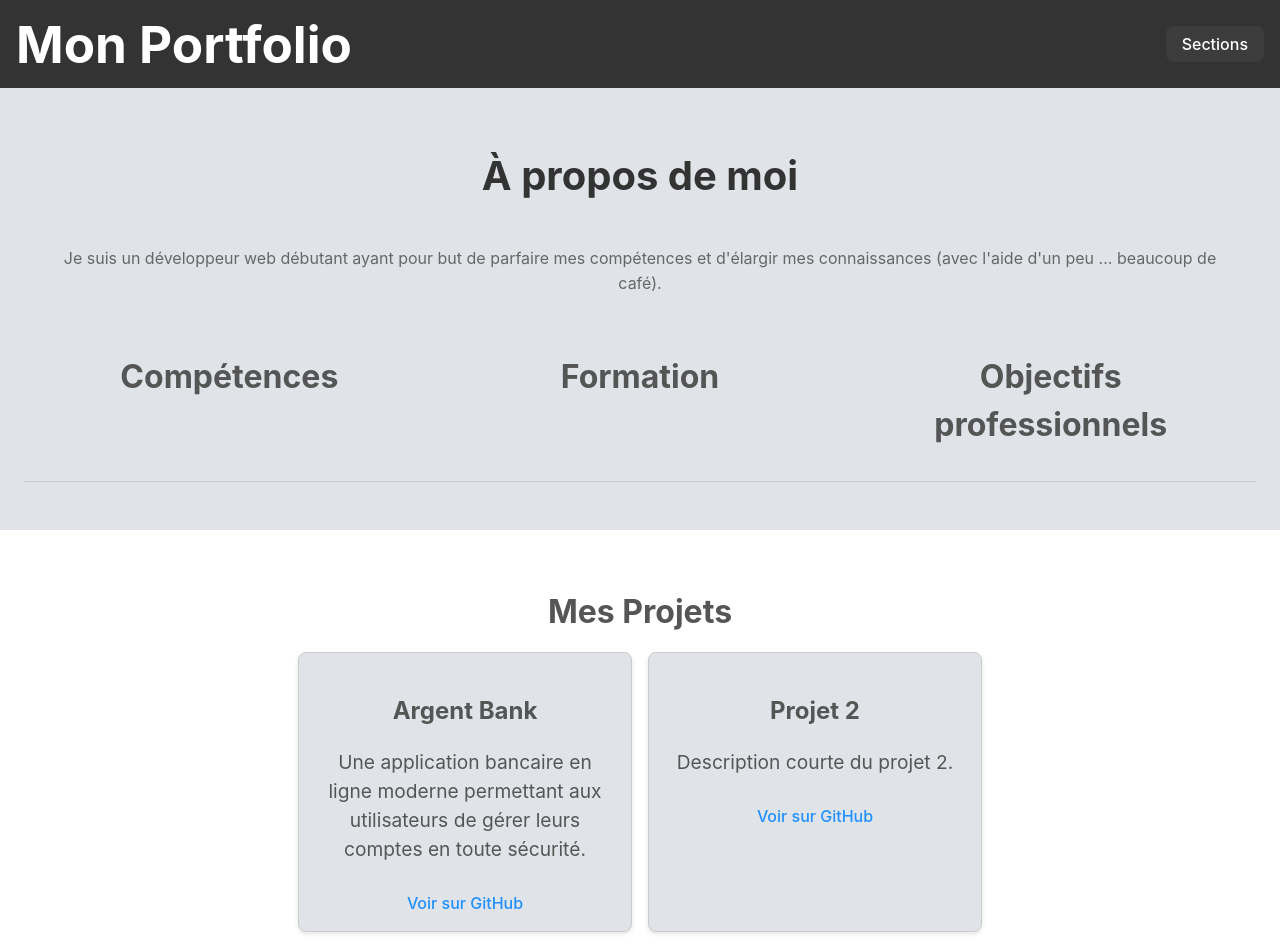
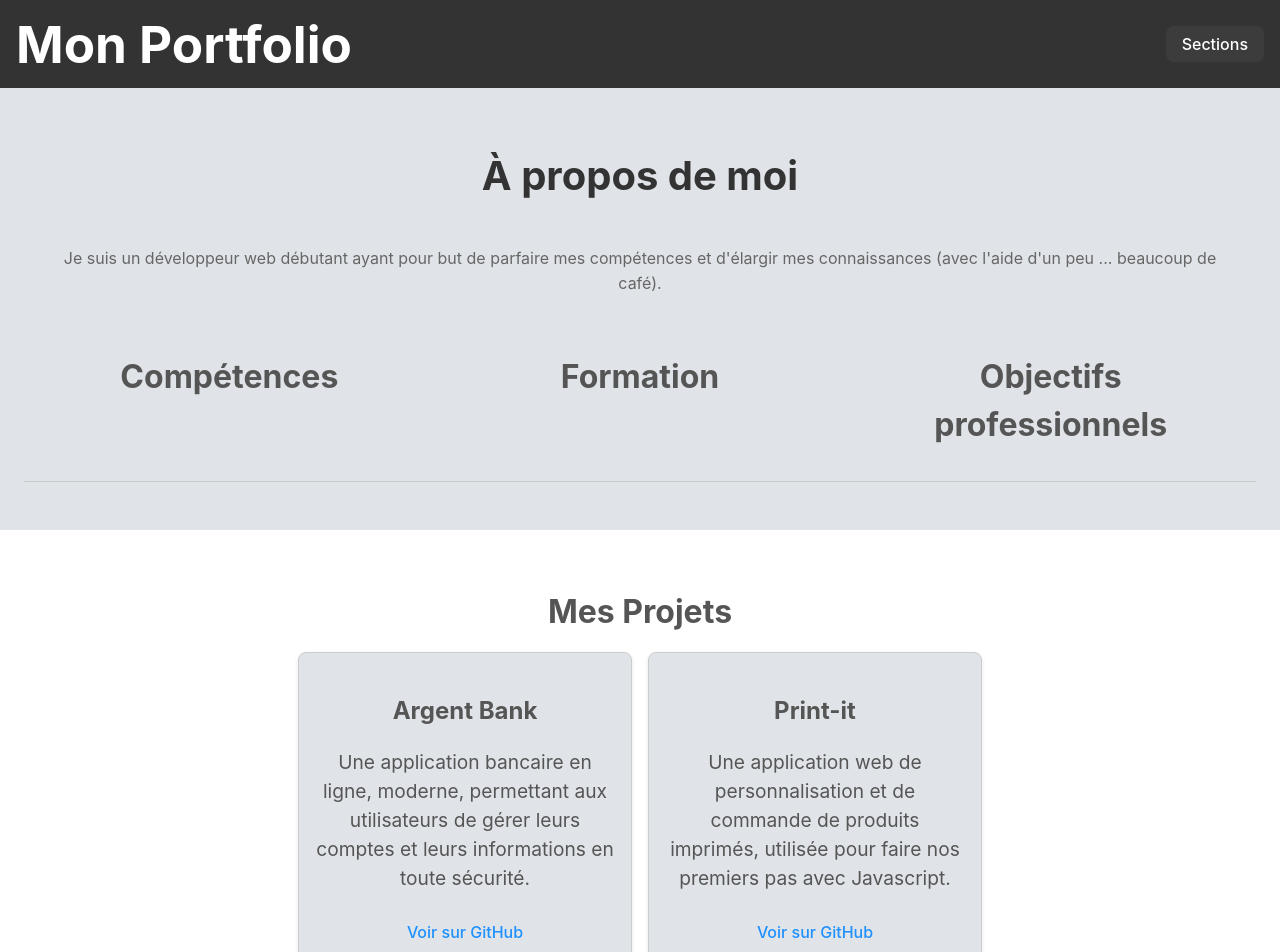
Before and after one commit to Alex-b6/p12---Portfolio, a React (Vite) app: page / in a window 1280 px wide. Shown: the top 952 px of the page. Built offline with nearby package versions, Linux system fonts and the light colour scheme.

Commit message:
Add : added second project

```diff
--- a/src/components/Projects.jsx
+++ b/src/components/Projects.jsx
@@ -5,7 +5,7 @@ import "slick-carousel/slick/slick.css";
 import "slick-carousel/slick/slick-theme.css";
 
 // Importer les images dynamiquement
-const images = import.meta.glob('../assets/images/*.{png,jpg,jpeg,svg}');
+const images = import.meta.glob('../assets/images/*.{png,jpg,jpeg,svg,webp}');
 
 const loadImages = async () => {
   const imageUrls = {};
@@ -19,17 +19,17 @@ const loadImages = async () => {
 const projectData = [
   {
     title: "Argent Bank",
-    shortDescription: "Une application bancaire en ligne moderne permettant aux utilisateurs de gérer leurs comptes en toute sécurité.",
+    shortDescription: "Une application bancaire en ligne, moderne, permettant aux utilisateurs de gérer leurs comptes et leurs informations en toute sécurité.",
     fullDescription: "Le projet Argent Bank est une application bancaire en ligne développée dans le cadre d'un parcours de formation sur OpenClassrooms. L'application offre une interface utilisateur moderne et réactive, permettant aux utilisateurs de gérer leurs comptes bancaires en toute sécurité. Les principales fonctionnalités incluent la connexion sécurisée, la visualisation des soldes de comptes, l'historique des transactions, et la possibilité de gérer les informations personnelles. Ce projet met en œuvre des technologies web actuelles telles que React pour le front-end et Node.js pour le back-end, garantissant une expérience utilisateur fluide et sécurisée.",
     github: "https://github.com/Alex-b6/P11-ArgentBank-website",
-    images: ["ArgentBank1.png", "ArgentBank2.png", "ArgentBank3.png", "ArgentBank4.png"]
+    images: ["ArgentBank1.webp", "ArgentBank2.webp", "ArgentBank3.webp", "ArgentBank4.webp"]
   },
   {
-    title: "Projet 2",
-    shortDescription: "Description courte du projet 2.",
-    fullDescription: "Description complète du projet 2.",
-    github: "lien-vers-github-projet-2",
-    images: ["image4.jpg", "image5.jpg", "image6.jpg"]
+    title: "Print-it",
+    shortDescription: "Une application web de personnalisation et de commande de produits imprimés, utilisée pour faire nos premiers pas avec Javascript.",
+    fullDescription: "Dans le cadre de ce projet, il était demandé de dynamiser ce site internet. Afin d'effectuer nos débuts avec Javascript, il a fallu suivre plusieurs étapes pour réaliser le carrousel. Nous avons commencés par mettre à jour le HTML en y ajoutant les flèches. une fois intégrées, nous devions rendre ces dernières interactives avec des 'Eventlisteners'. Après cette étape, il a fallu ajouter des bullet points puis mettre en place la logique de défillement tout en réalisant une boucle.",
+    github: "https://github.com/Alex-b6/Print-it",
+    images: ["Print-it1.webp", "Print-it2.webp", "Print-it3.webp", "Print-it4.webp"]
   },
   // Ajoutez d'autres projets ici
 ];
```
